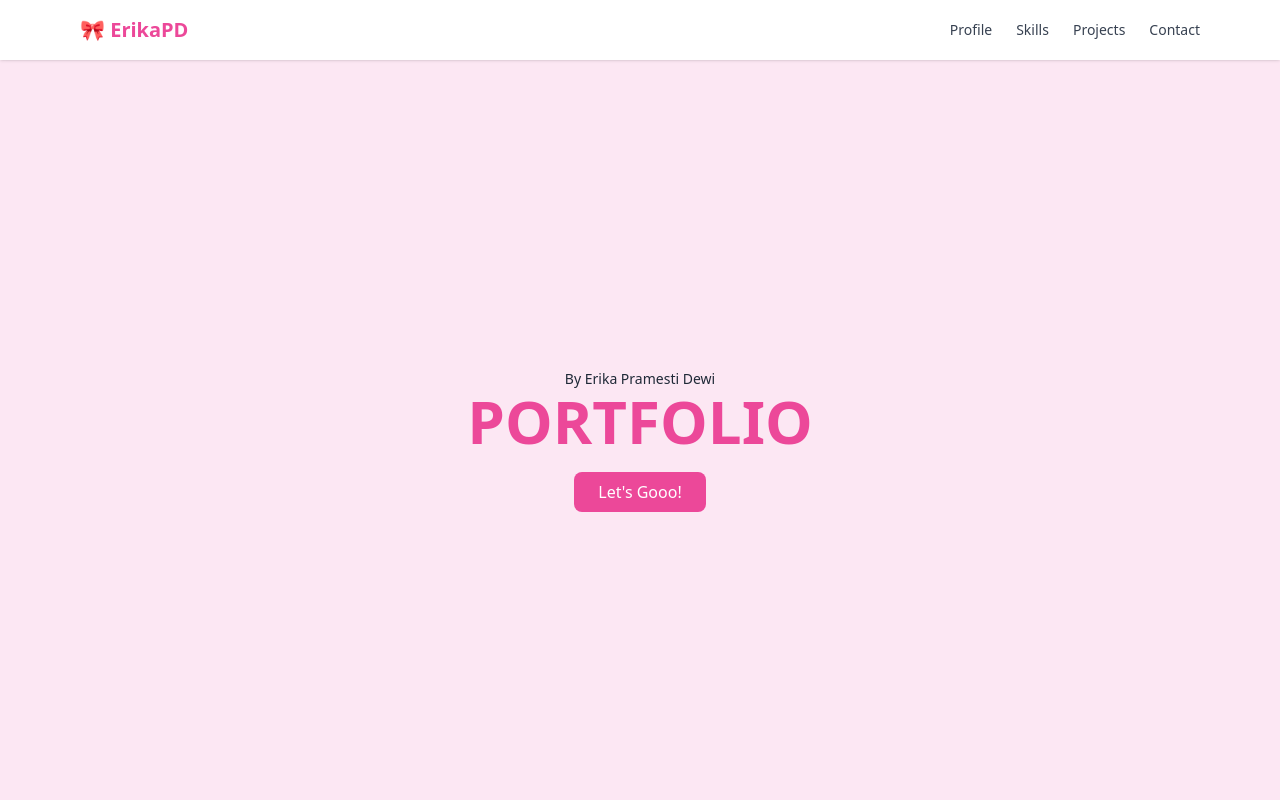
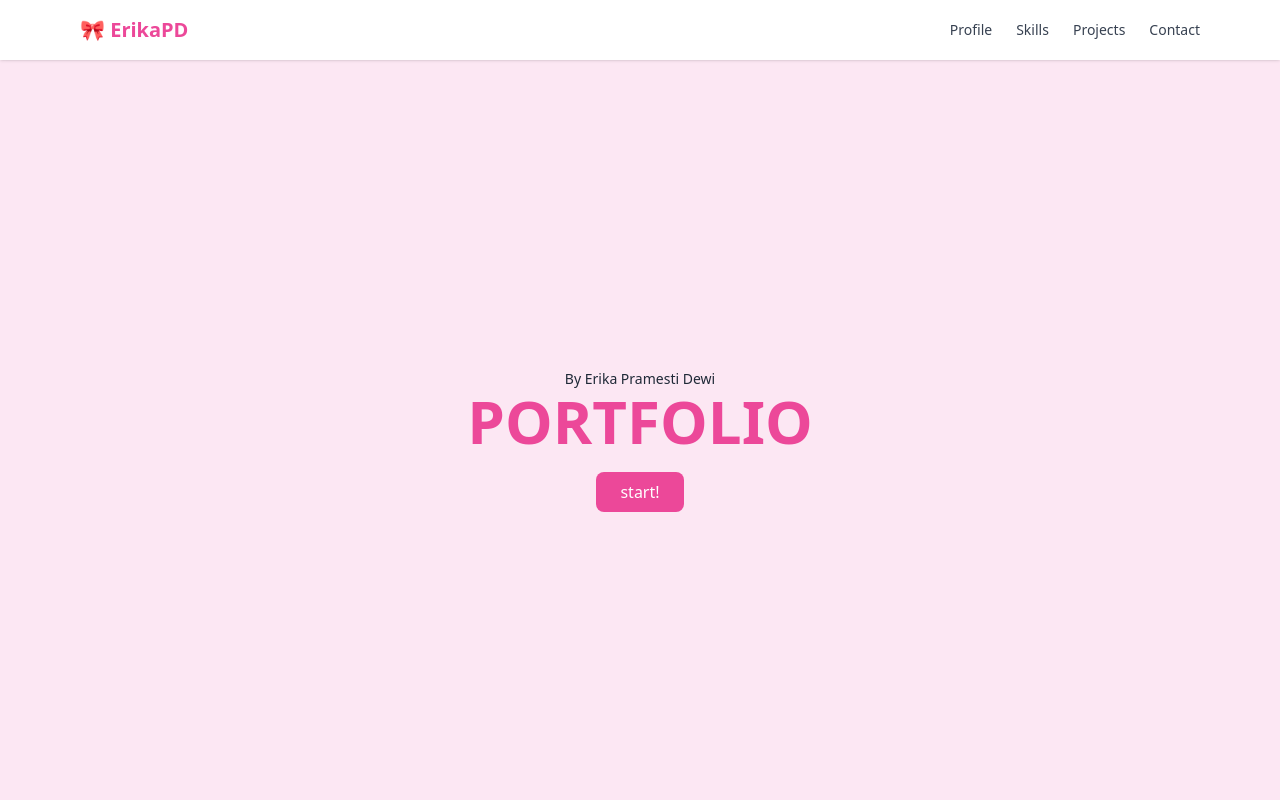
Before and after one commit to ErikaPramesti/Portofolio, a plain HTML site: page index.html in a window 1280 px wide. Shown: the top 800 px of the page. Drawn offline with nearby package versions, Linux system fonts and the light colour scheme.

Commit message:
Update index.html

```diff
--- a/index.html
+++ b/index.html
@@ -38,7 +38,7 @@
   <section id="cover" class="h-screen flex flex-col justify-center items-center text-center bg-pink-100 px-4 pt-20">
     <p class="text-sm mb-2 animate-fadeIn">By Erika Pramesti Dewi</p>
     <h1 class="text-6xl font-extrabold text-pink-500 leading-tight animate-bounce">PORTFOLIO</h1>
-    <a href="#profile" class="bg-pink-500 text-white py-2 px-6 rounded-lg hover:bg-pink-600 transition">Let's Gooo!</a>
+    <a href="#profile" class="bg-pink-500 text-white py-2 px-6 rounded-lg hover:bg-pink-600 transition">start!</a>
   </section>
 
   <!-- Profile -->
```
